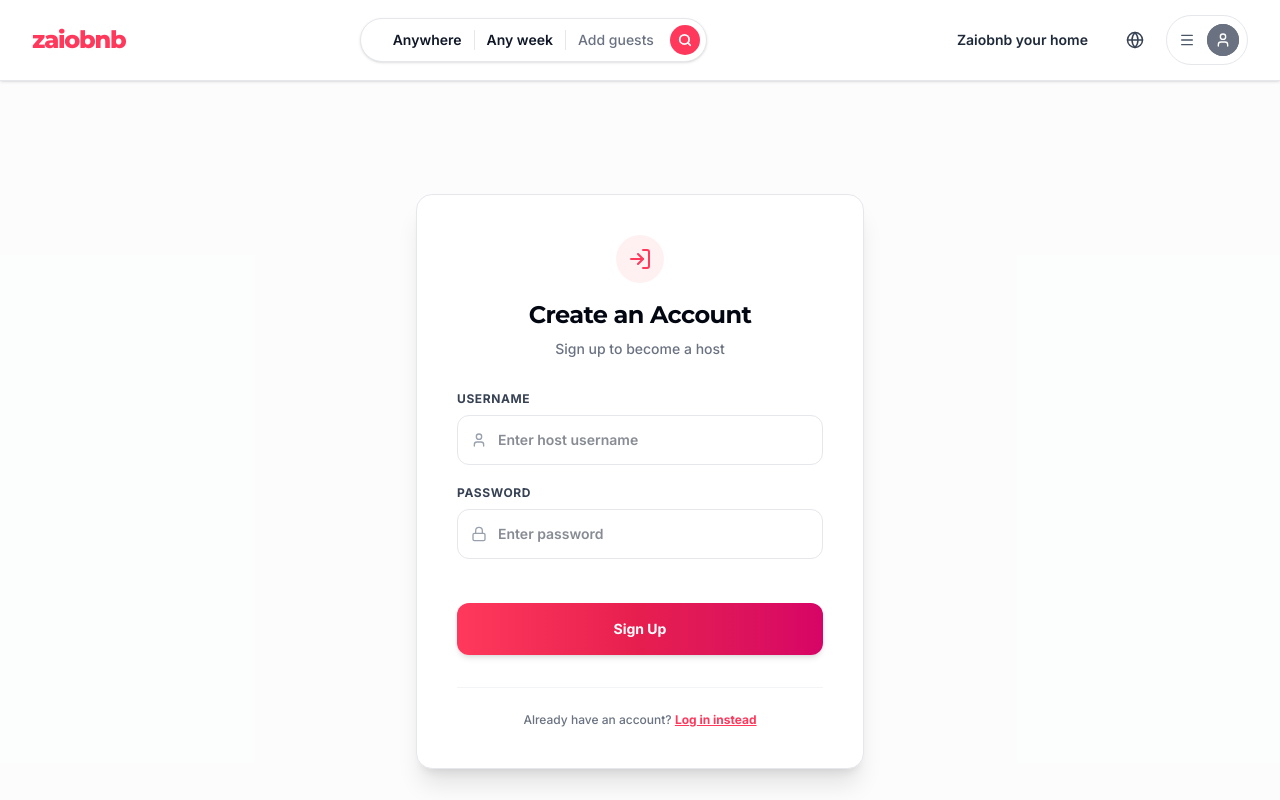
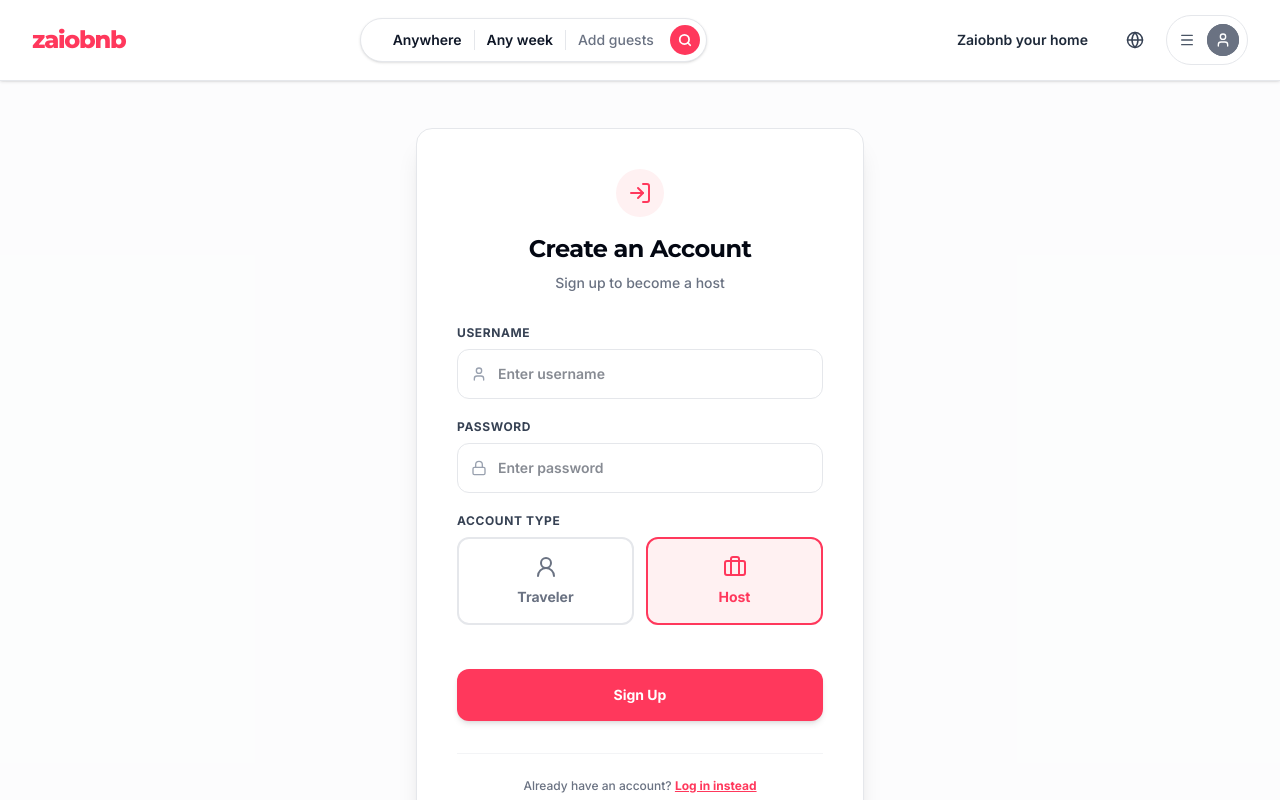
Before and after one commit to ashleymutangiri/zaiobnb, a React (Vite) app in the folder airbnb-frontend-clone - Copy/: page /login in a window 1280 px wide. Both pictures are taken after a click on the button "Sign up as a host". Shown: the top 800 px of the page. Built offline with nearby package versions, Linux system fonts and the light colour scheme; a web font is replaced by a local one.

Commit message:
boosted my Login component with role and reservation handling
Updated login functionality to support user roles and reservation intent. Changed API endpoints and improved user experience with role selection.

```diff
--- a/airbnb-frontend-clone - Copy/src/pages/Login.tsx
+++ b/airbnb-frontend-clone - Copy/src/pages/Login.tsx
@@ -1,12 +1,20 @@
-import React, { useState } from 'react';
-import { useNavigate } from 'react-router';
+import React, { useState, useEffect } from 'react';
+import { useNavigate, useSearchParams } from 'react-router';
 import { useAuth } from '../context/AuthContext';
-import { ShieldAlert, LogIn, Lock, User } from 'lucide-react';
+import { ShieldAlert, LogIn, Lock, User, Briefcase, UserRound } from 'lucide-react';
 
 export default function Login() {
   const navigate = useNavigate();
+  const [searchParams] = useSearchParams();
   const { login } = useAuth();
-  const [isLoginView, setIsLoginView] = useState(true);
+
+  const intent = searchParams.get('intent');
+  const isReserveIntent = intent === 'reserve';
+
+  // If there's an intent to reserve, default to signup view and 'user' role
+  const [isLoginView, setIsLoginView] = useState(!isReserveIntent);
+  const [role, setRole] = useState(isReserveIntent ? 'user' : 'host');
+
   const [username, setUsername] = useState('');
   const [password, setPassword] = useState('');
   const [error, setError] = useState('');
@@ -17,20 +25,62 @@ export default function Login() {
     setError('');
     setIsLoading(true);
 
-    const endpoint = isLoginView ? '/api/login' : '/api/signup';
+    const endpoint = isLoginView ? '/api/users/login' : '/api/users/signup';
 
     try {
       const response = await fetch(endpoint, {
         method: 'POST',
         headers: { 'Content-Type': 'application/json' },
-        body: JSON.stringify({ username, password, role: 'host' })
+        body: JSON.stringify({ username, password, role })
       });
 
       const data = await response.json();
 
       if (response.ok) {
         login(data.token, data.user, data.isMongo);
-        navigate('/admin');
+
+        if (isReserveIntent) {
+          // Perform the reservation automatically
+          const listingId = searchParams.get('listingId');
+          const checkIn = searchParams.get('checkIn');
+          const checkOut = searchParams.get('checkOut');
+          const guests = searchParams.get('guests');
+          const totalCost = searchParams.get('totalCost');
+          const hostId = searchParams.get('hostId') || 'default-host';
+
+          if (listingId && checkIn && checkOut && guests && totalCost) {
+            try {
+              const resResponse = await fetch('/api/reservations', {
+                method: 'POST',
+                headers: {
+                  'Content-Type': 'application/json',
+                  'Authorization': `Bearer ${data.token}`
+                },
+                body: JSON.stringify({
+                  listingId,
+                  hostId,
+                  checkIn,
+                  checkOut,
+                  guests: Number(guests),
+                  totalCost: Number(totalCost)
+                })
+              });
+              if (resResponse.ok) {
+                // Redirect to reservations page
+                navigate('/reservations?success=true');
+                return;
+              }
+            } catch (err) {
+              console.error("Failed to reserve after signup", err);
+            }
+          }
+        }
+
+        if (data.user.role === 'admin' || data.user.role === 'host') {
+          navigate('/admin');
+        } else {
+          navigate('/');
+        }
       } else {
         setError(data.error || `Failed to ${isLoginView ? 'login' : 'sign up'}`);
       }
@@ -76,7 +126,7 @@ export default function Login() {
                 value={username}
                 onChange={(e) => setUsername(e.target.value)}
                 className="w-full border border-gray-200 focus:border-gray-950 p-3.5 pl-10 text-sm font-semibold rounded-xl outline-none transition-colors"
-                placeholder="Enter host username"
+                placeholder="Enter username"
               />
             </div>
           </div>
@@ -96,10 +146,35 @@ export default function Login() {
               />
             </div>
           </div>
+
+          {!isLoginView && !isReserveIntent && (
+            <div>
+              <label className="block text-xs font-bold text-gray-700 uppercase tracking-wider mb-2">Account Type</label>
+              <div className="grid grid-cols-2 gap-3">
+                <button
+                  type="button"
+                  onClick={() => setRole('user')}
+                  className={`flex flex-col items-center p-4 border-2 rounded-xl transition-all cursor-pointer ${role === 'user' ? 'border-[#FF385C] bg-rose-50 text-[#FF385C]' : 'border-gray-200 text-gray-500 hover:border-gray-300'}`}
+                >
+                  <UserRound size={24} className="mb-2" />
+                  <span className="text-sm font-bold">Traveler</span>
+                </button>
+                <button
+                  type="button"
+                  onClick={() => setRole('host')}
+                  className={`flex flex-col items-center p-4 border-2 rounded-xl transition-all cursor-pointer ${role === 'host' ? 'border-[#FF385C] bg-rose-50 text-[#FF385C]' : 'border-gray-200 text-gray-500 hover:border-gray-300'}`}
+                >
+                  <Briefcase size={24} className="mb-2" />
+                  <span className="text-sm font-bold">Host</span>
+                </button>
+              </div>
+            </div>
+          )}
+
           <button
             type="submit"
             disabled={isLoading}
-            className="w-full bg-gradient-to-r from-[#FF385C] via-[#E61E4F] to-[#D70466] hover:brightness-110 text-white font-bold py-4 mt-6 rounded-xl text-sm transition-all shadow-md active:scale-95 disabled:opacity-50 cursor-pointer"
+            className="w-full bg-[#FF385C] hover:bg-[#E61E4F] text-white font-bold py-4 mt-6 rounded-xl text-sm transition-all shadow-md active:scale-95 disabled:opacity-50 cursor-pointer"
           >
             {isLoading
               ? (isLoginView ? 'Verifying account...' : 'Creating account...')
```
